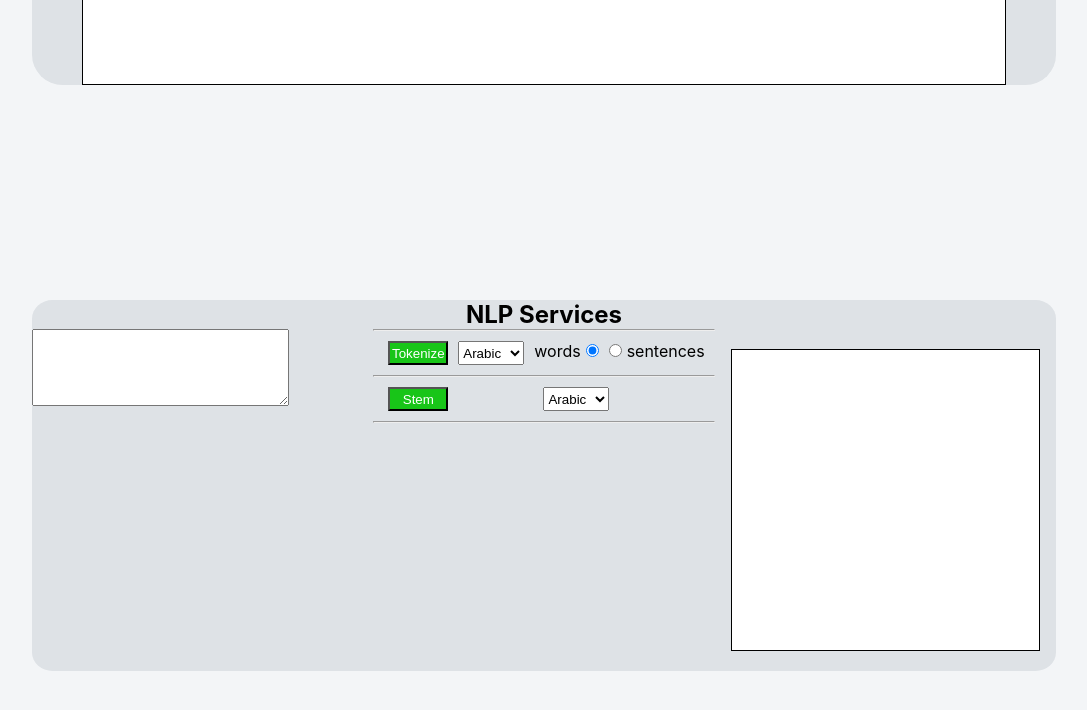
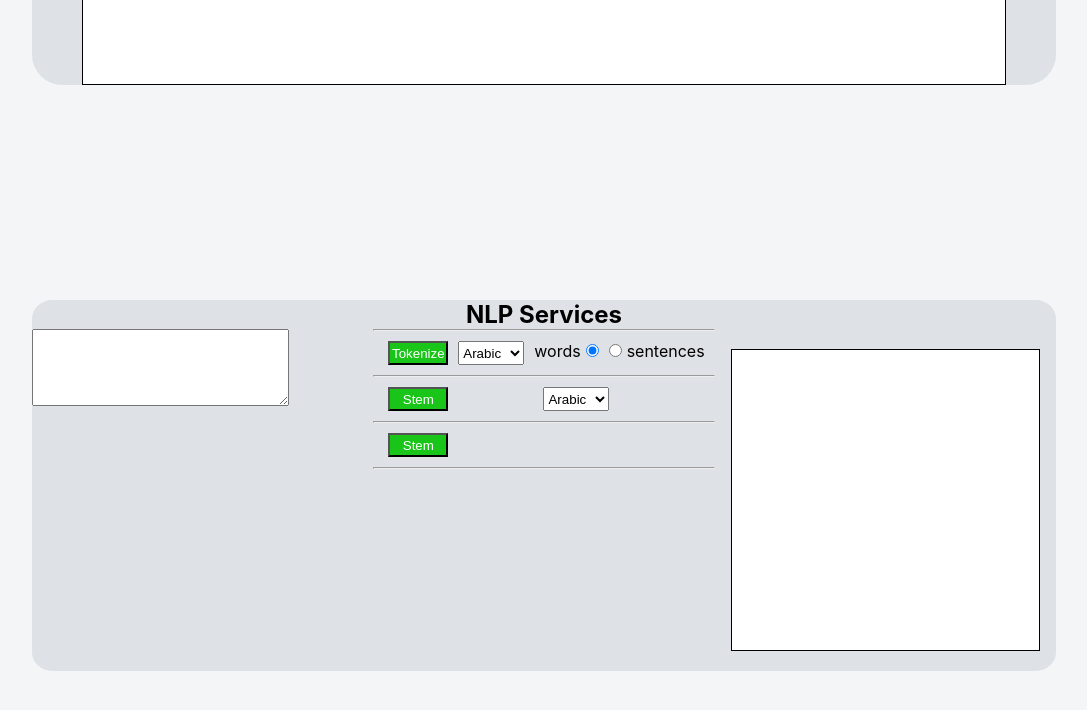
Before and after one commit to toihirhalim/detect-covid-fake-news, a React (Create React App) app in the folder client/: page / in a window 1280 px wide. Shown: the part 540-1250 px from the top of the page, without its empty margins (96-1183 px from the left). Built offline with nearby package versions, Linux system fonts and the light colour scheme.

Commit message:
adding lemmatizing service

```diff
--- a/client/src/components/nlp/Options.js
+++ b/client/src/components/nlp/Options.js
@@ -1,4 +1,5 @@
 import React from 'react'
+import Lemmatizing from './options/Lemmatizing'
 import Stemming from './options/Stemming'
 import Tokenize from './options/Tokenize'
 
@@ -12,6 +13,8 @@ export default function Options({ textInput, setOutput, setArray }) {
             <hr />
             <Stemming textInput={textInput} setOutput={setOutput} setArray={setArray} />
             <hr />
+            <Lemmatizing textInput={textInput} setOutput={setOutput} setArray={setArray} />
+            <hr />
         </div>
     )
 }
--- /dev/null
+++ b/client/src/components/nlp/options/Lemmatizing.js
@@ -0,0 +1,28 @@
+import React from 'react'
+import graphQlApi from '../../api/graphQL'
+import '../styles.css'
+
+export default function Lemmatizing({ textInput, setOutput, setArray }) {
+
+    const lemmatize = async e => {
+        let query = `
+            query {
+                lemmatizing(text: "${textInput}")
+            }
+        `
+
+        setOutput(null)
+        const data = await graphQlApi(query)
+
+        if (data && data.lemmatizing) {
+            setArray(false)
+            setOutput(data.lemmatizing)
+        }
+    }
+
+    return (
+        <div className="lemmatzing-container">
+            <button onClick={lemmatize}>Stem</button>
+        </div>
+    )
+}
--- a/client/src/components/nlp/styles.css
+++ b/client/src/components/nlp/styles.css
@@ -14,7 +14,7 @@
     flex: 1;
 }
 
-.tokenization-container, .stemming-container {
+.tokenization-container, .stemming-container, .lemmatzing-container {
     display: flex;
     justify-content: space-between;
     margin: 10px;
```
